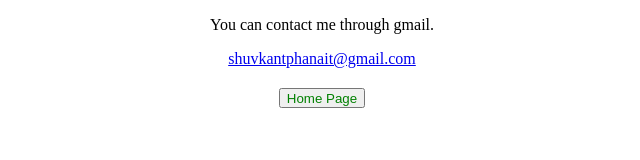
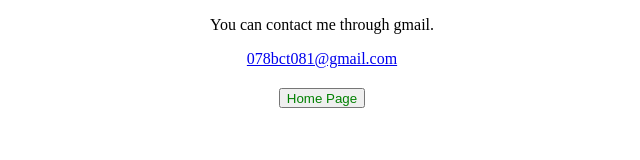
Before and after one commit to Shuvkant/shuvkant, a plain HTML site: page contact.html in a window 1280 px wide. Shown: the full height of the page, 318-958 px from the left. Drawn offline with Linux system fonts and the light colour scheme.

Commit message:
changing the email address

```diff
--- a/contact.html
+++ b/contact.html
@@ -26,7 +26,7 @@
 <body>
   <center>
     <p>You can contact me through gmail.</p>
-    <a href="https://mail.google.com/">shuvkantphanait@gmail.com</a><br>
+    <a href="https://mail.google.com/">078bct081@gmail.com</a><br>
     <button type="button" class="homeButton"><a href="https://shuvkantphanait.me">Home Page</a></button>
   </center>
 </body>
```
